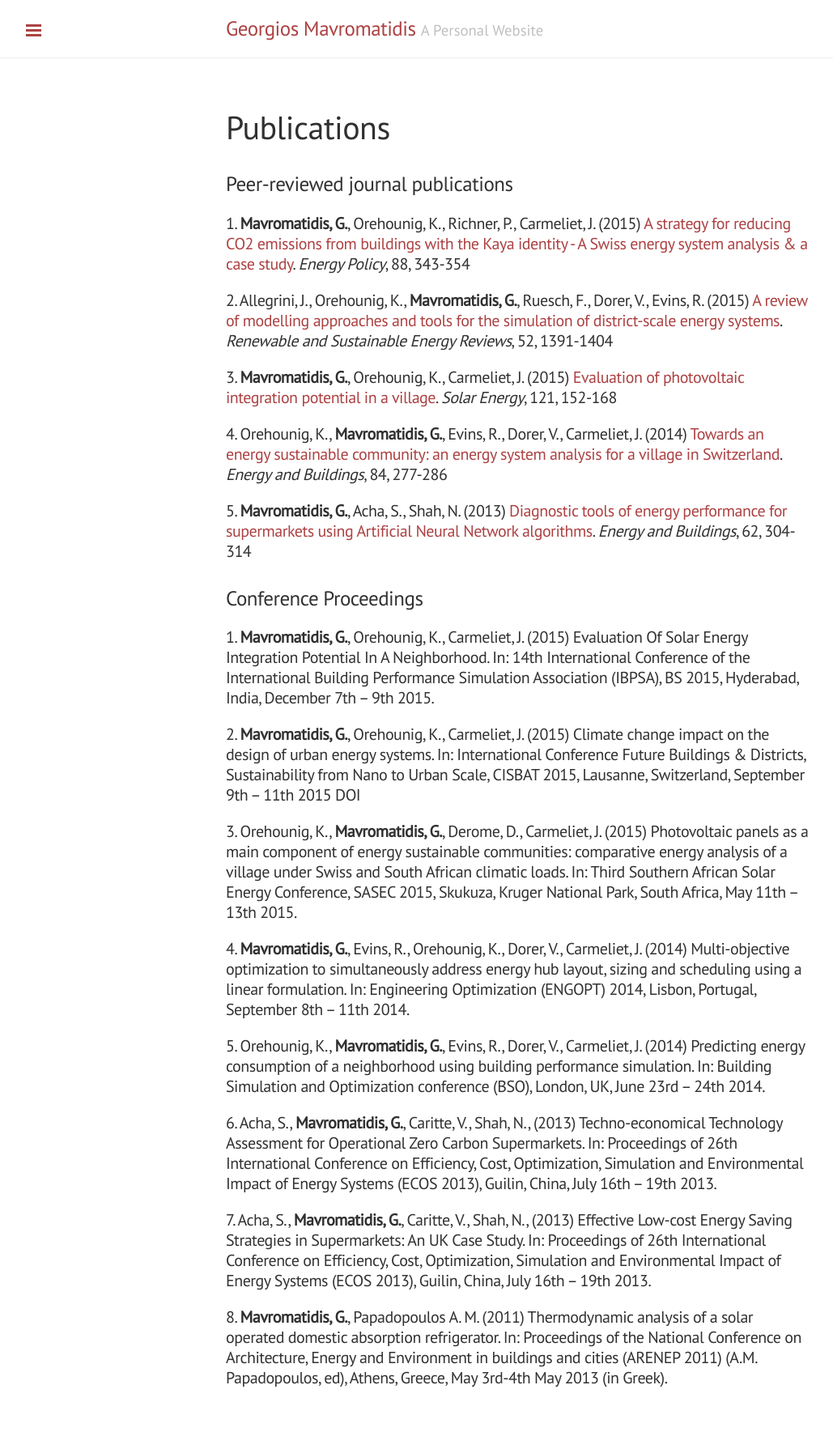
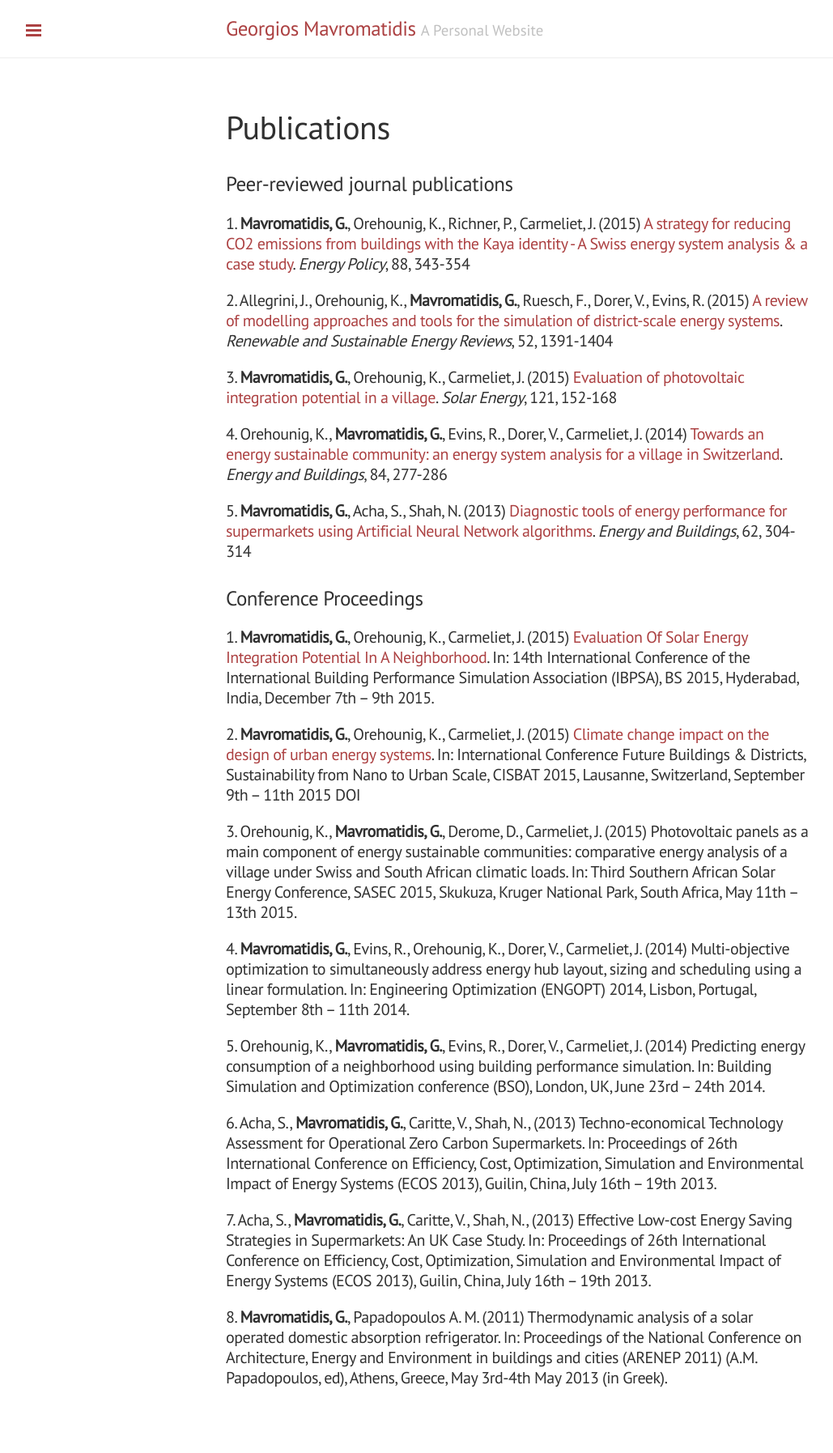
Before and after one commit to gmavrom33/gmavrom.github.io, a Jekyll site: the page built from publications.md, in a window 1280 px wide. Shown: the whole page at 81% size, without its empty margins (1-1030 px from the left). Built offline with Jekyll 4.4.1, drawn with Linux system fonts in a browser that asks for light colours; nearby versions of some CDN libraries; some of the changed lines change nothing that is shown.

Commit message:
Update publications.md

```diff
--- a/publications.md
+++ b/publications.md
@@ -18,9 +18,9 @@ title: Publications
 ### Conference Proceedings
 
 
-##### 1.	**Mavromatidis, G.**, Orehounig, K., Carmeliet, J. (2015) Evaluation Of Solar Energy Integration Potential In A Neighborhood. In: 14th International Conference of the International Building Performance Simulation Association (IBPSA), BS 2015, Hyderabad, India, December 7th – 9th 2015.
+##### 1.	**Mavromatidis, G.**, Orehounig, K., Carmeliet, J. (2015) [Evaluation Of Solar Energy Integration Potential In A Neighborhood](http://www.ibpsa.org/proceedings/BS2015/p2599.pdf){:target="_blank"}. In: 14th International Conference of the International Building Performance Simulation Association (IBPSA), BS 2015, Hyderabad, India, December 7th – 9th 2015.
 
-##### 2.	**Mavromatidis, G.**, Orehounig, K., Carmeliet, J. (2015) Climate change impact on the design of urban energy systems. In: International Conference Future Buildings & Districts, Sustainability from Nano to Urban Scale, CISBAT 2015, Lausanne, Switzerland, September 9th – 11th 2015 DOI
+##### 2.	**Mavromatidis, G.**, Orehounig, K., Carmeliet, J. (2015) [Climate change impact on the design of urban energy systems](http://dx.doi.org/10.5075/epfl-cisbat2015-853-858){:target="_blank"}. In: International Conference Future Buildings & Districts, Sustainability from Nano to Urban Scale, CISBAT 2015, Lausanne, Switzerland, September 9th – 11th 2015 DOI
 
 ##### 3.	Orehounig, K., **Mavromatidis, G.**, Derome, D., Carmeliet, J. (2015) Photovoltaic panels as a main component of energy sustainable communities: comparative energy analysis of a village under Swiss and South African climatic loads. In: Third Southern African Solar Energy Conference, SASEC 2015, Skukuza, Kruger National Park, South Africa, May 11th – 13th 2015.
 
```
